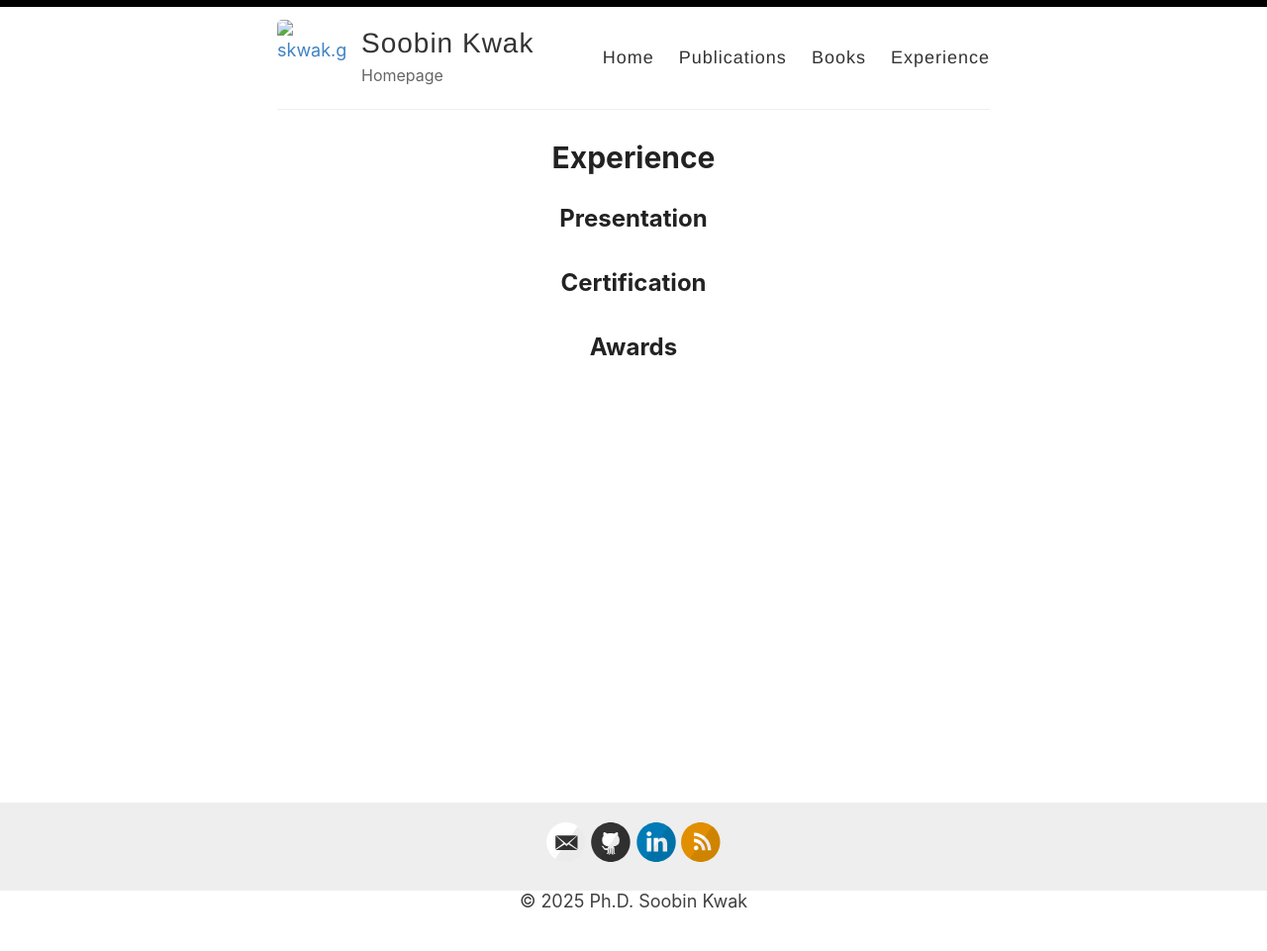
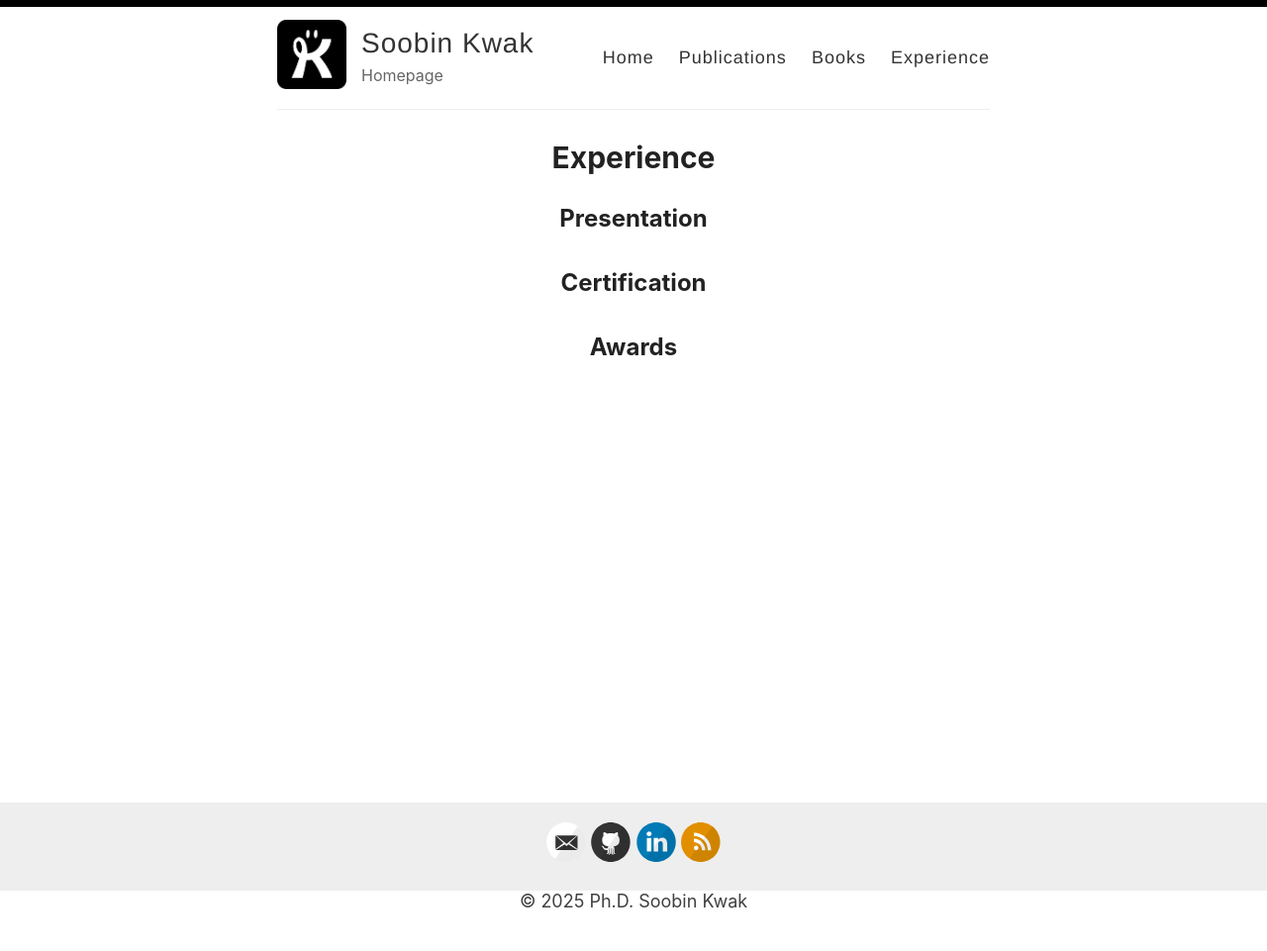
Before and after one commit to skwak/skwak.github.io, a Jekyll site: the page built from _pages/Experience.md, in a window 1280 px wide. Shown: the whole page at 99% size. Built offline with Jekyll 4.4.1, drawn with Linux system fonts in a browser that asks for light colours.

Commit message:
Update _config.yml

```diff
--- a/_config.yml
+++ b/_config.yml
@@ -12,7 +12,7 @@ author: S. Kwak
 description: Homepage
 
 # URL of your avatar or profile pic (you could use your GitHub profile pic)
-avatar: ./images/Kwak_600x600.png
+avatar: /images/Kwak_600x600.png
 # avatar: ./images/reverie.png
 #
 # Flags below are optional
```
